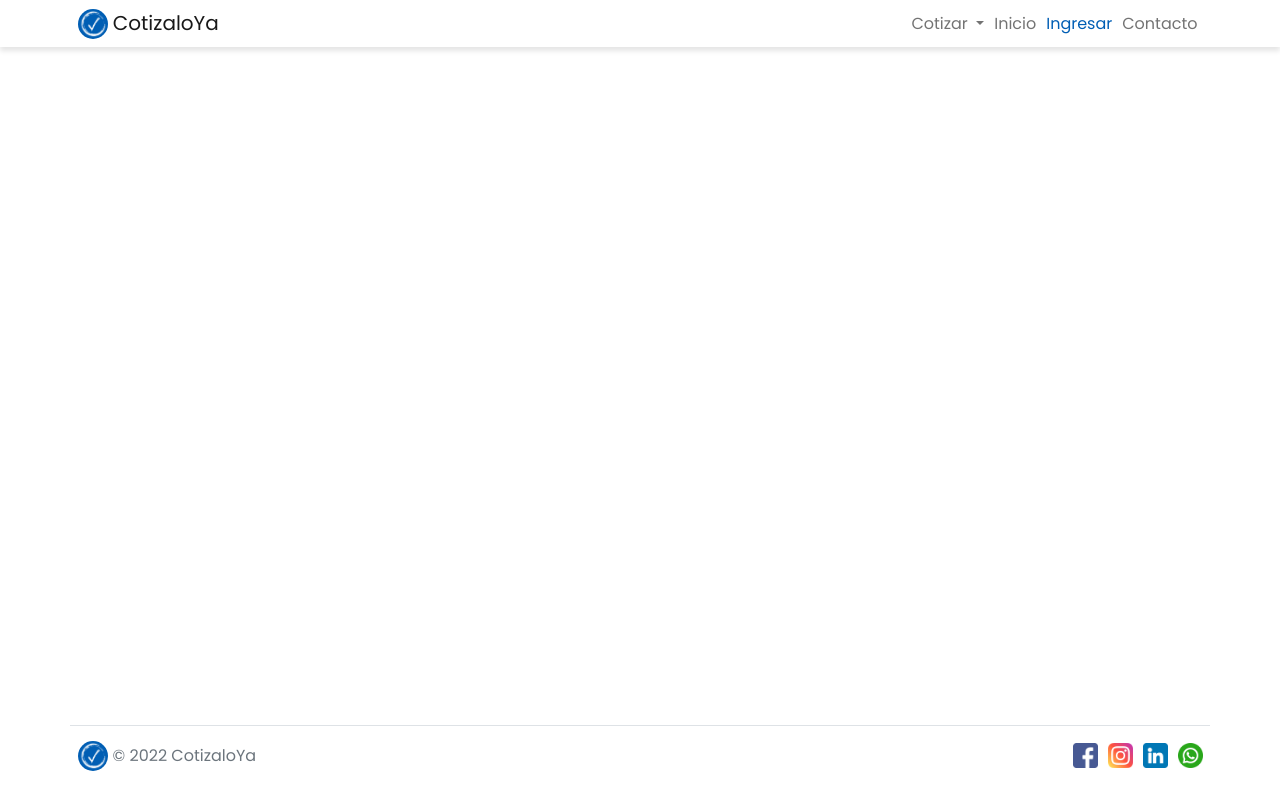
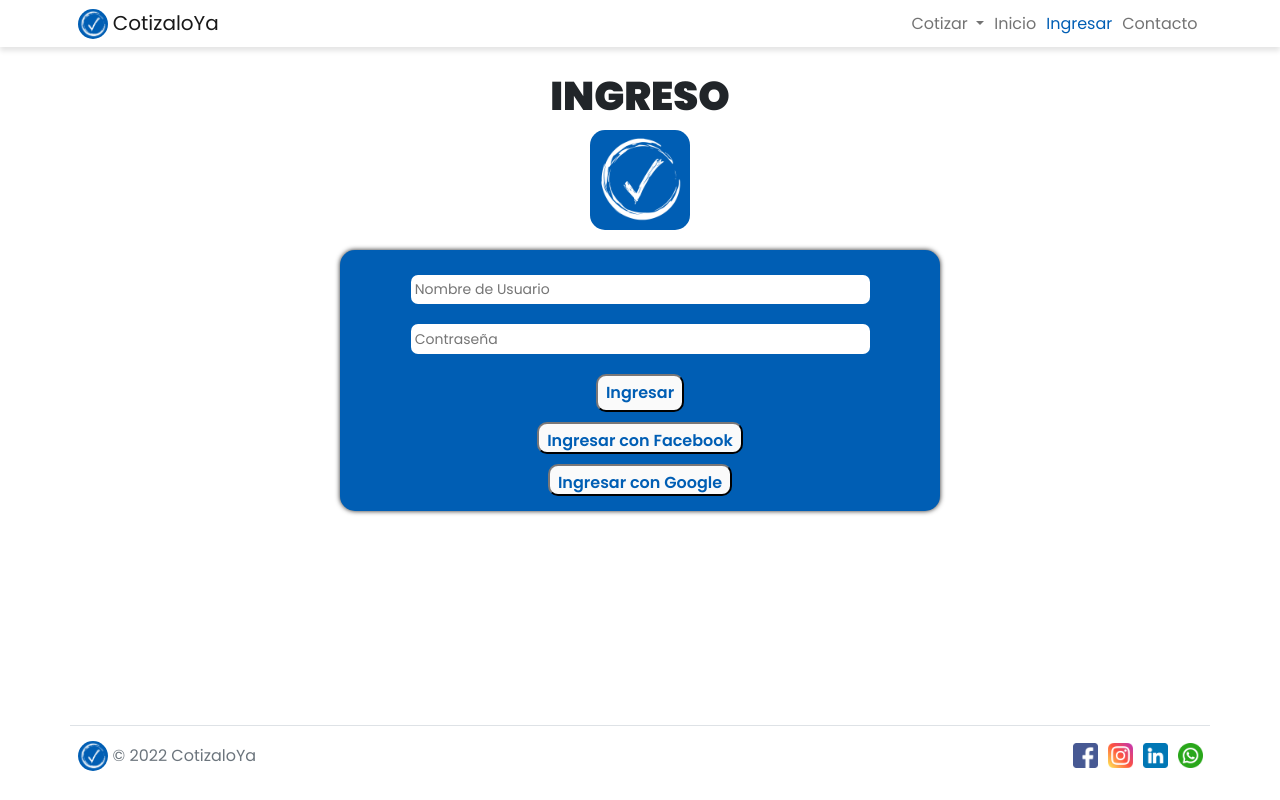
Before and after one commit to Fer-Gutierrez/EntregaFinal-Gutierrez, a plain HTML site: page pages/ingreso.html in a window 1280 px wide. Drawn offline with nearby package versions, Linux system fonts and the light colour scheme.

Commit message:
html y css en ingreso y contacto

```diff
--- a/css/main.css
+++ b/css/main.css
@@ -84,6 +84,95 @@ img {
   font-weight: 600;
 }
 
+/* PAGINA CONTACTO E INGRESO */
+h1 {
+  text-transform: uppercase;
+  font-weight: 900;
+  font-size: 4rem;
+  margin-top: 0.8em;
+  margin-bottom: 0.2em;
+  text-align: center;
+}
+
+h3 {
+  text-align: center;
+}
+
+form {
+  margin: 2rem auto 0 auto;
+  padding: 1rem 0;
+  max-width: 60rem;
+  background-color: #005eb4;
+  border-radius: 15px;
+  box-shadow: 0px 0px 5px #262525;
+}
+
+form .grupo {
+  display: flex;
+  flex-direction: column;
+  margin: 0px 3rem;
+  padding: 0.5rem 0;
+}
+
+form label {
+  color: white;
+  margin-bottom: 5px;
+  font-size: 1.4rem;
+}
+
+form input,
+form textarea {
+  border: none;
+  border-radius: 0.5em;
+  padding: 0.3em;
+  font-size: 1.4rem;
+  color: #262525;
+}
+
+form textarea {
+  resize: vertical;
+}
+
+.form-submit {
+  margin: 0px auto;
+  padding: 0.5rem 0.8rem;
+  font-size: 16px;
+  font-weight: 600;
+  background-color: #fafafa;
+  border-radius: 10px;
+  border-color: #262525;
+  color: #005eb4;
+  cursor: pointer;
+}
+
+.form-submit:hover {
+  filter: brightness(130%);
+}
+
+.img-ingreso {
+  display: block;
+  width: 10rem;
+  height: 10rem;
+  border-radius: 15px;
+  margin: 1rem auto;
+}
+
+#username,
+#password {
+  margin: 1rem auto 0 auto;
+  width: 85%;
+}
+
+#ingresar {
+  margin-top: 1rem;
+}
+
+#ingresar-facebook,
+#ingresar-google {
+  height: 2em;
+  max-width: 18em;
+  padding: auto;
+}
 
 /* MOBILE-VERSION */
 @media (max-width: 576px) {
--- a/pages/ingreso.html
+++ b/pages/ingreso.html
@@ -104,7 +104,51 @@
         </div>
       </nav>
     </header>
-    <main></main>
+    <main class="container">
+
+      <h1>Ingreso</h1>
+      <img class="img-ingreso" src="../img/Ya2.png" alt="logo" />
+
+      <form action="">
+        <div class="grupo">
+          <input
+            required
+            type="text"
+            placeholder="Nombre de Usuario"
+            name="username"
+            id="username"
+          />
+        </div>
+
+        <div class="grupo">
+          <input
+            required
+            type="password"
+            name="password"
+            id="password"
+            placeholder="Contraseña"
+          />
+        </div>
+
+        <div class="grupo">
+          <button type="submit" id="ingresar" class="form-submit">
+            Ingresar
+          </button>
+        </div>
+
+        <div class="grupo">
+          <button type="button" id="ingresar-facebook" class="form-submit">
+            Ingresar con Facebook
+          </button>
+        </div>
+
+        <div class="grupo">
+          <button type="button" id="ingresar-google" class="form-submit">
+            Ingresar con Google
+          </button>
+        </div>
+      </form>
+    </main>
 
     <footer
     class="d-flex flex-wrap justify-content-between align-items-center py-3 my-4 border-top container"
```
Also changed, not shown: pages/contacto.html (+35 -1 lines).
